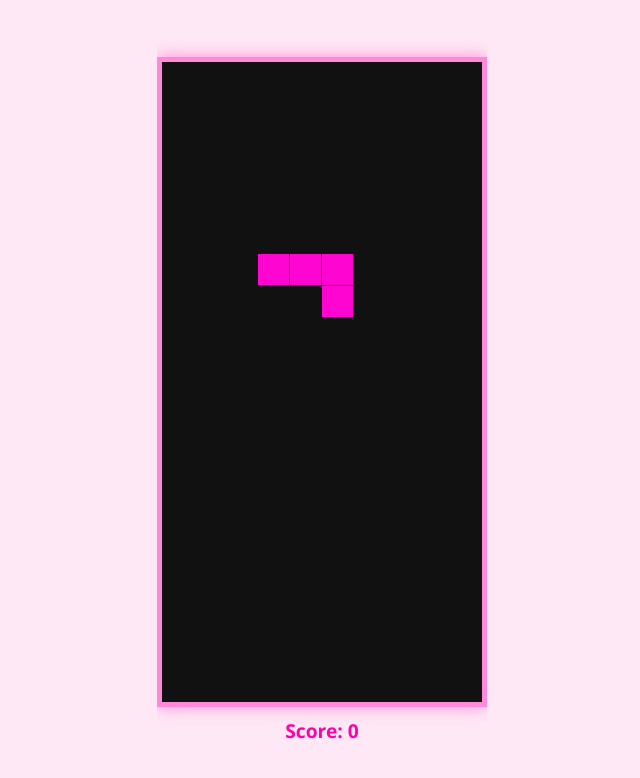
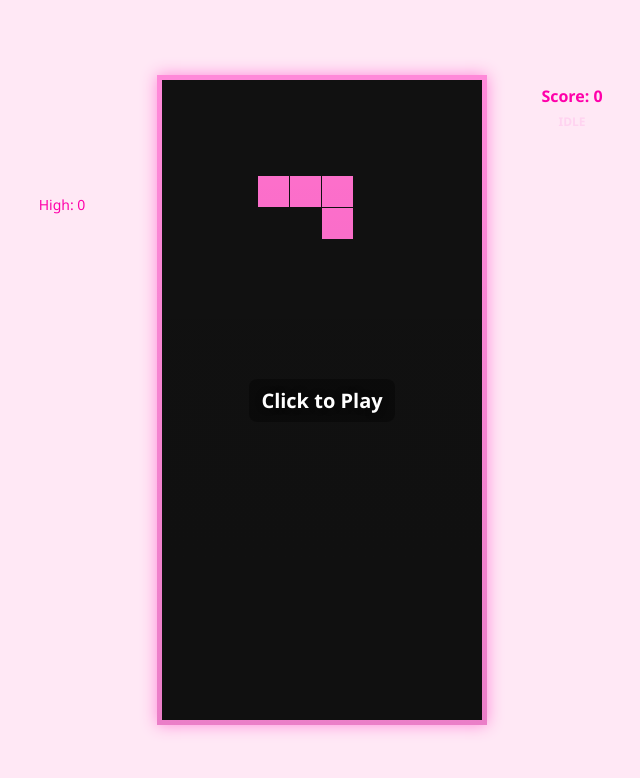
Before and after one commit to Luvienna/TETRIS-Game-widget, a plain HTML site: page index.html in a window 1280 px wide. Shown: the whole page, without its empty margins (318-958 px from the left). Drawn offline with Linux system fonts and the light colour scheme.

Commit message:
Refactor index.html for Tetris widget layout
Refactor HTML structure and CSS styles for Tetris widget. Improved layout and added new elements for score and game status.

```diff
--- a/index.html
+++ b/index.html
@@ -1,60 +1,74 @@
 <!DOCTYPE html>
 <html lang="en">
 <head>
-<meta charset="UTF-8">
-<meta name="viewport" content="width=device-width, initial-scale=1.0">
+<meta charset="utf-8" />
+<meta name="viewport" content="width=device-width,initial-scale=1" />
 <title>Tetris Widget</title>
 <style>
-  html, body {
-    height: 100%;
-    margin: 0;
-    background: #ffe8f5;
-    display: flex;
-    justify-content: center;
-    align-items: center;
-    overflow: hidden;
-    font-family: "Segoe UI", sans-serif;
+  :root{
+    --bg:#ffe8f5; --panel:#1e1e1e; --accent:#ff89d9; --pink:#ff00aa;
   }
-  #container {
-    display: flex;
-    flex-direction: column;
-    align-items: center;
+  html,body{height:100%;margin:0;background:var(--bg);display:flex;align-items:center;justify-content:center;font-family:Segoe UI,system-ui,Arial;}
+  #wrap{position:relative;display:flex;flex-direction:column;align-items:center;}
+  canvas{background:var(--panel);border:5px solid var(--accent);box-shadow:0 0 15px var(--accent);image-rendering:pixelated;display:block;}
+  #scoreBox{position:absolute;right:-170px;top:0;width:150px;padding:10px;background:transparent;color:var(--pink);font-weight:700;text-align:center;pointer-events:none;}
+  #widgetOverlay{
+    position:absolute;left:0;top:0;right:0;bottom:0;display:flex;align-items:center;justify-content:center;
+    color:#fff;font-weight:700;font-size:20px;text-shadow:0 0 6px rgba(0,0,0,.7);
+    pointer-events:auto; /* used for clicks */
+    background:linear-gradient(180deg, rgba(0,0,0,0.0) 0%, rgba(0,0,0,0.08) 100%);
   }
-  canvas {
-    background: #1e1e1e;
-    border: 5px solid #ff89d9;
-    box-shadow: 0 0 15px #ff89d9;
-    image-rendering: pixelated;
-  }
-  #score {
-    color: #ff00aa;
-    font-size: 1.2rem;
-    font-weight: bold;
-    margin-top: 10px;
-  }
+  #widgetHint{background:rgba(0,0,0,.35);padding:8px 12px;border-radius:8px;}
+  #menu { position:absolute; left:-170px; top:120px; width:150px; text-align:center; color:var(--pink); pointer-events:none; }
+  #high{font-size:14px}
+  /* small screen adjust */
+  @media(max-width:900px){ #scoreBox{display:none} canvas{width:240px;height:480px} }
 </style>
 </head>
 <body>
-<div id="container">
-  <canvas id="game" width="320" height="640"></canvas>
-  <div id="score">Score: 0</div>
-</div>
+  <div id="wrap">
+    <canvas id="game" width="320" height="640"></canvas>
+    <div id="scoreBox">Score: <span id="score">0</span><div id="status" style="font-size:12px;color:#ffd3f0;margin-top:6px;"></div></div>
+
+    <div id="menu">
+      <div id="high">High: <span id="highScore">0</span></div>
+    </div>
+
+    <!-- This overlay is visible in widget mode. Click canvas to play -->
+    <div id="widgetOverlay" style="display:flex;pointer-events:none;">
+      <div id="widgetHint">Click to Play</div>
+    </div>
+  </div>
 
 <script>
-const canvas = document.getElementById("game");
-const ctx = canvas.getContext("2d");
-const scoreEl = document.getElementById("score");
-
+/* ---------- CONFIG ---------- */
+const canvas = document.getElementById('game');
+const ctx = canvas.getContext('2d');
 const ROWS = 20, COLS = 10, BLOCK = 32;
 const colors = ["#ff05d1","#ff70cd","#ff69ca","#f440a3","#ff007b","#ff51cb","#ff0048","#e25587","#ff309b"];
+/* ---------- UI ---------- */
+const scoreEl = document.getElementById('score');
+const highEl = document.getElementById('highScore');
+const widgetOverlay = document.getElementById('widgetOverlay');
+const statusEl = document.getElementById('status');
 
-let arena = Array.from({length: ROWS}, () => Array(COLS).fill(0));
-let score = 0;
-let dropInterval = 800;
+let highScore = parseInt(localStorage.getItem('tetris_high') || '0', 10);
+highEl.textContent = highScore;
+
+/* ---------- GAME STATE ---------- */
+let arena = createMatrix(ROWS, COLS);
+let piece = null;
+let dropInterval = 800;      // play mode base
+let passiveInterval = 1400;  // widget mode base (slower)
 let dropCounter = 0;
 let lastTime = 0;
 let downPressed = false;
 
+let mode = 'widget'; // 'widget' or 'play'
+let score = 0;
+let running = true;
+
+/* ---------- PIECES ---------- */
 const pieces = {
   T: [[1,1,1],[0,1,0]],
   O: [[2,2],[2,2]],
@@ -66,35 +80,28 @@ const pieces = {
 };
 const keys = Object.keys(pieces);
 
-function randomPiece() {
-  const type = keys[Math.floor(Math.random()*keys.length)];
-  return {matrix: pieces[type], pos: {x:3, y:0}, color: colors[Math.floor(Math.random()*colors.length)]};
+/* ---------- HELPERS ---------- */
+function createMatrix(rows, cols){
+  return Array.from({length:rows}, ()=>Array(cols).fill(0));
 }
-
-let piece = randomPiece();
-
-function collide(arena, piece) {
-  const [m, o] = [piece.matrix, piece.pos];
-  for (let y=0; y<m.length; ++y)
-    for (let x=0; x<m[y].length; ++x)
-      if (m[y][x] && (arena[y+o.y] && arena[y+o.y][x+o.x]) !== 0)
-        return true;
+function randPiece(){
+  const t = keys[Math.floor(Math.random()*keys.length)];
+  return {matrix: pieces[t].map(r=>r.slice()), pos:{x: Math.floor((COLS - pieces[t][0].length)/2), y:0}, color: colors[Math.floor(Math.random()*colors.length)]};
+}
+function collide(arena, piece){
+  const m = piece.matrix, o = piece.pos;
+  for(let y=0;y<m.length;y++) for(let x=0;x<m[y].length;x++){
+    if(m[y][x] && (arena[y+o.y] && arena[y+o.y][x+o.x]) !== 0) return true;
+  }
   return false;
 }
-
-function merge(arena, piece) {
-  piece.matrix.forEach((row,y)=>{
-    row.forEach((v,x)=>{
-      if(v) arena[y+piece.pos.y][x+piece.pos.x] = piece.color;
-    });
-  });
+function merge(arena, piece){
+  piece.matrix.forEach((row,y)=> row.forEach((v,x)=>{ if(v) arena[y+piece.pos.y][x+piece.pos.x] = piece.color; }));
 }
-
-function rotate(matrix) {
-  return matrix[0].map((_, i) => matrix.map(row => row[i])).reverse();
+function rotate(m){
+  return m[0].map((_,i)=>m.map(row=>row[i])).reverse();
 }
-
-function sweep() {
+function sweep(coreMode){
   let lines = 0;
   for(let y=arena.length-1;y>=0;y--){
     if(arena[y].every(v=>v)){
@@ -103,97 +110,140 @@ function sweep() {
       lines++;
     }
   }
-  if (lines > 0) {
-    score += lines * 100;
-    scoreEl.textContent = "Score: " + score;
+  if(lines > 0 && coreMode === 'play'){
+    // scoring only in play mode
+    score += [0,100,300,700,1500][lines] || lines*100;
+    scoreEl.textContent = score;
   }
 }
 
-function drawMatrix(matrix, offset, color) {
-  matrix.forEach((row,y)=>{
-    row.forEach((v,x)=>{
-      if(v){
-        ctx.fillStyle = color;
-        ctx.fillRect((x+offset.x)*BLOCK,(y+offset.y)*BLOCK,BLOCK-1,BLOCK-1);
-      }
-    });
-  });
+/* ---------- DRAW ---------- */
+function drawMatrix(matrix, offset, color){
+  matrix.forEach((row,y)=> row.forEach((v,x)=>{ if(v){ ctx.fillStyle = color; ctx.fillRect((x+offset.x)*BLOCK,(y+offset.y)*BLOCK,BLOCK-1,BLOCK-1); }}));
+}
+function draw(){
+  ctx.fillStyle = '#111';
+  ctx.fillRect(0,0,canvas.width,canvas.height);
+  // field
+  arena.forEach((row,y)=> row.forEach((val,x)=>{ if(val){ ctx.fillStyle = val; ctx.fillRect(x*BLOCK,y*BLOCK,BLOCK-1,BLOCK-1); }}));
+  // piece
+  if(piece) drawMatrix(piece.matrix, piece.pos, piece.color);
 }
 
-function draw() {
-  ctx.fillStyle="#111";
-  ctx.fillRect(0,0,canvas.width,canvas.height);
-  arena.forEach((row,y)=>row.forEach((val,x)=>{
-    if(val){
-      ctx.fillStyle=val;
-      ctx.fillRect(x*BLOCK,y*BLOCK,BLOCK-1,BLOCK-1);
-    }
-  }));
-  drawMatrix(piece.matrix, piece.pos, piece.color);
-}
-
-function drop() {
+/* ---------- MOVE & DROP ---------- */
+function drop(coreMode){
   piece.pos.y++;
-  if (collide(arena, piece)) {
+  if(collide(arena,piece)){
     piece.pos.y--;
-    merge(arena, piece);
-    sweep();
-    piece = randomPiece();
-    if (collide(arena, piece)) {
-      arena = Array.from({length: ROWS}, () => Array(COLS).fill(0));
-      score = 0;
-      scoreEl.textContent = "Score: 0";
+    merge(arena,piece);
+    sweep(coreMode);
+    piece = randPiece();
+    if(collide(arena,piece)){
+      // game over only meaningful in play mode
+      if(coreMode === 'play'){
+        endPlay();
+        return;
+      } else {
+        // in widget mode, reset arena gently
+        arena = createMatrix(ROWS,COLS);
+      }
     }
   }
   dropCounter = 0;
 }
 
-function hardDrop() {
-  while (!collide(arena, piece)) {
+function hardDrop(coreMode){
+  while(!collide(arena,piece)){
     piece.pos.y++;
   }
   piece.pos.y--;
-  merge(arena, piece);
-  sweep();
-  piece = randomPiece();
-  if (collide(arena, piece)) {
-    arena = Array.from({length: ROWS}, () => Array(COLS).fill(0));
-    score = 0;
-    scoreEl.textContent = "Score: 0";
+  merge(arena,piece);
+  sweep(coreMode);
+  piece = randPiece();
+  if(collide(arena,piece)){
+    if(coreMode === 'play'){ endPlay(); return; } else { arena = createMatrix(ROWS,COLS); }
   }
 }
 
-function update(time = 0) {
+/* ---------- GAME LOOP ---------- */
+function update(time=0){
+  if(!running) return;
   const delta = time - lastTime;
   lastTime = time;
   dropCounter += delta;
-  if (dropCounter > (downPressed ? dropInterval / 8 : dropInterval)) drop();
+  const interval = (mode === 'play') ? dropInterval : passiveInterval;
+  if(dropCounter > (downPressed && mode==='play' ? interval/8 : interval)) drop(mode);
   draw();
   requestAnimationFrame(update);
 }
 update();
 
-document.addEventListener("keydown", e => {
-  if (e.key === "ArrowLeft") {
-    piece.pos.x--;
-    if (collide(arena, piece)) piece.pos.x++;
-  }
-  if (e.key === "ArrowRight") {
-    piece.pos.x++;
-    if (collide(arena, piece)) piece.pos.x--;
-  }
-  if (e.key === "ArrowDown") downPressed = true;
-  if (e.key === "ArrowUp") {
-    const rotated = rotate(piece.matrix);
-    const old = piece.matrix;
-    piece.matrix = rotated;
-    if (collide(arena, piece)) piece.matrix = old;
-  }
-  if (e.code === "Space") hardDrop();
+/* ---------- INPUT ---------- */
+document.addEventListener('keydown', e=>{
+  if(mode !== 'play') return; // ignore input unless playing
+  if(e.key === 'ArrowLeft'){ piece.pos.x--; if(collide(arena,piece)) piece.pos.x++; }
+  if(e.key === 'ArrowRight'){ piece.pos.x++; if(collide(arena,piece)) piece.pos.x--; }
+  if(e.key === 'ArrowDown') downPressed = true;
+  if(e.key === 'ArrowUp'){ const r = rotate(piece.matrix); const old = piece.matrix; piece.matrix = r; if(collide(arena,piece)) piece.matrix = old; }
+  if(e.code === 'Space') hardDrop('play');
+  if(e.key === 'r' || e.key === 'R'){ if(mode==='play') startPlay(); }
 });
-document.addEventListener("keyup", e => {
-  if (e.key === "ArrowDown") downPressed = false;
+document.addEventListener('keyup', e=>{ if(e.key === 'ArrowDown') downPressed = false; });
+
+/* ---------- MODE CONTROL ---------- */
+canvas.addEventListener('click', ()=>{
+  if(mode === 'widget'){ startPlay(); }
 });
+
+function startPlay(){
+  // enter play mode: reset score and arena, enable inputs
+  mode = 'play';
+  widgetOverlay.style.pointerEvents = 'none';
+  widgetOverlay.style.display = 'none';
+  score = 0;
+  scoreEl.textContent = '0';
+  statusEl.textContent = 'PLAY';
+  arena = createMatrix(ROWS,COLS);
+  piece = randPiece();
+  dropCounter = 0;
+  lastTime = performance.now();
+}
+
+function endPlay(){
+  // save high score
+  if(score > highScore) { highScore = score; localStorage.setItem('tetris_high', highScore); highEl.textContent = highScore; }
+  // show brief game over status then go back to widget
+  statusEl.textContent = 'GAME OVER';
+  setTimeout(()=>{ goWidgetMode(); }, 900);
+}
+
+function goWidgetMode(){
+  mode = 'widget';
+  widgetOverlay.style.display = 'flex';
+  widgetOverlay.style.pointerEvents = 'auto';
+  statusEl.textContent = 'IDLE';
+  // start a passive scene: clear and spawn random piece, let it fall
+  arena = createMatrix(ROWS,COLS);
+  piece = randPiece();
+  dropCounter = 0;
+  lastTime = performance.now();
+}
+
+/* ---------- INIT ---------- */
+function init(){
+  // initial passive start
+  highEl.textContent = highScore;
+  goWidgetMode();
+}
+init();
+
+/* ---------- optional UI toggles for debugging ---------- */
+// show mode in small on-screen status (scoreBox status)
+(function animateStatus(){
+  requestAnimationFrame(animateStatus);
+  // status is already set; could add fps or other info later
+})();
+
 </script>
 </body>
 </html>
```
